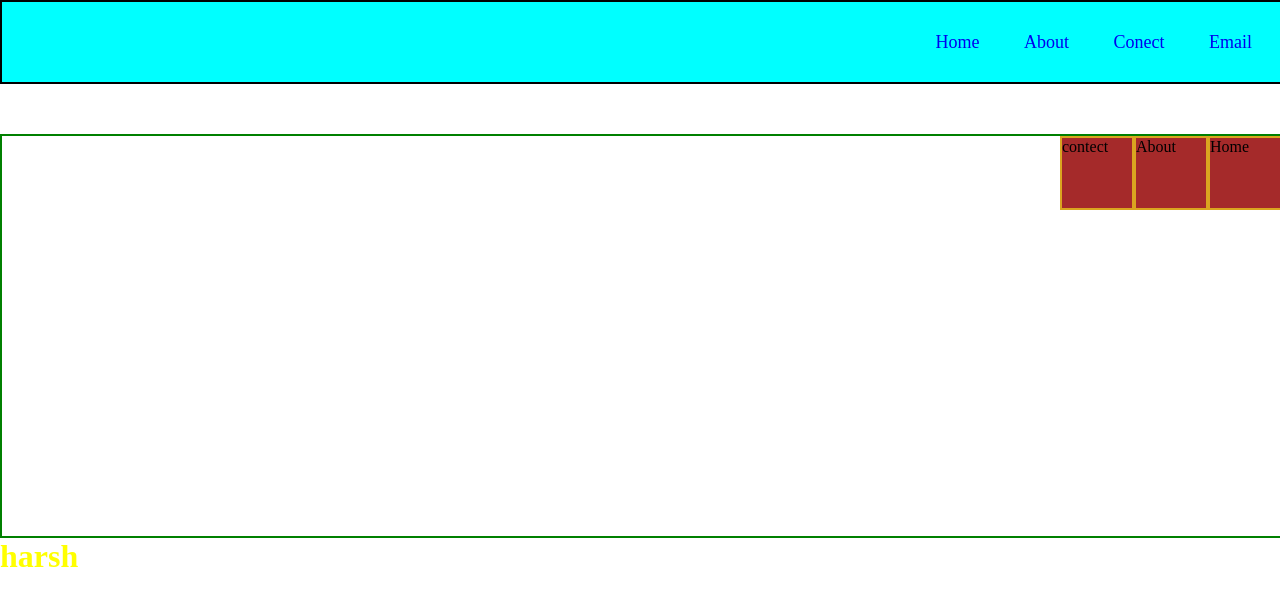
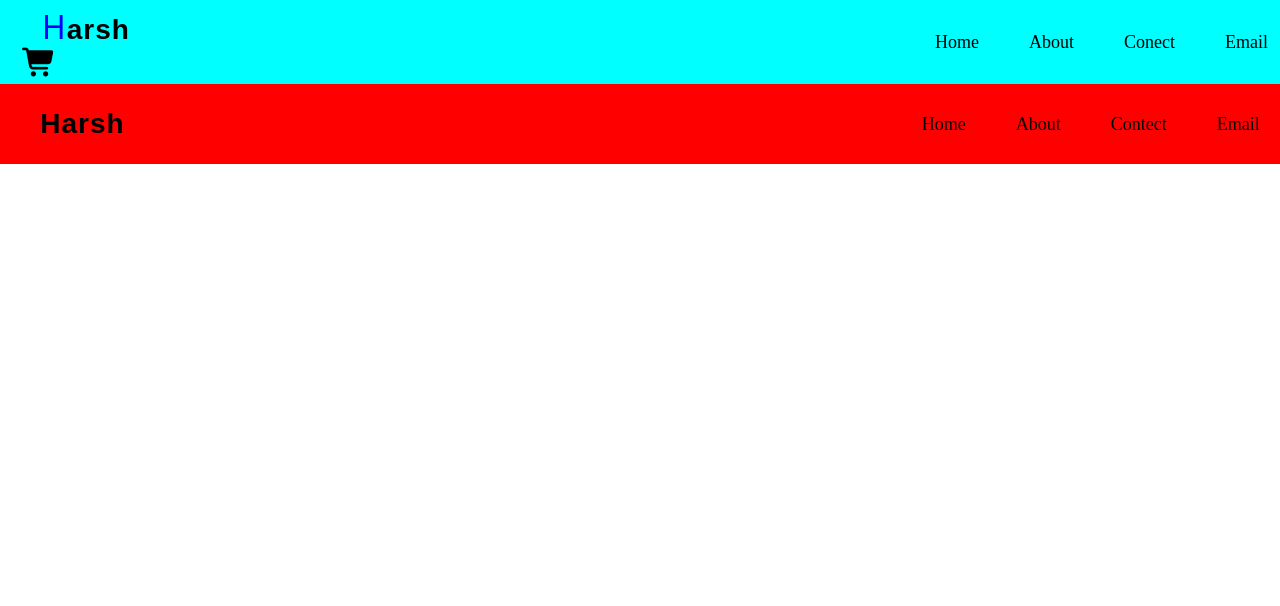
Before and after one commit to Harsh128/javascript.pratice, a plain HTML site: page index.html in a window 1280 px wide. Drawn offline with Linux system fonts and the light colour scheme; a web font is replaced by a local one.

Commit message:
21/10/2025

```diff
--- a/app.js
+++ b/app.js
@@ -1,14 +1,104 @@
-h1=document.querySelector("h1");
+// h1=document.querySelector("h1");
 
-function changeColor(color,delay,nextColorChange){
-    setTimeout(()=>{
-        h1.style.color=color;
-        if(nextColorChange) nextColorChange();
-    },delay);
+// function changeColor(color,delay,nextColorChange){
+//     setTimeout(()=>{
+//         h1.style.color=color;
+//         if(nextColorChange) nextColorChange();
+//     },delay);
+// }
+
+// changeColor("red",1000,()=>{
+//     changeColor("orange",1000,()=>{
+//         changeColor("yellow",1000)
+//     })
+// })
+// container=document.changeColor("green",2000,()=>{
+
+// });
+function hello() {
+    console.log("Harsh")
 }
 
-changeColor("red",1000,()=>{
-    changeColor("orange",1000,()=>{
-        changeColor("yellow",1000)
-    })
-})
+function demo() {
+    console.log("ok");
+    hello();
+}
+function nodemo() {
+    console.log("note ok");
+    demo();
+}
+nodemo();
+
+
+
+function one() {
+    return 6;
+}
+function two() {
+    return one() + one();
+}
+function three() {
+    let ans = two() + one();
+    console.log(ans);
+}
+three();
+
+setTimeout(() => {
+    console.log("apna collage")
+}, 2000);
+
+console.log("hello...");
+
+// let a = 0;
+// for (let i = a; i < 5; i++) {
+//     console.log(i);
+// }
+
+//  function uouo(){
+
+//     for (let i=2; i<20; i+=2){
+//         console.log (i);
+//     }
+//  }
+//  uouo();
+
+// let yoy =12;
+//  function eco(){
+//     for(let i=yoy; i<120; i+=12){
+//         console.log(i);
+//     }
+
+//  }
+//  eco();
+
+
+// let a = 2;
+// let b = 3;
+// function sum() {
+//     return function munlti() {
+//         console.log( a + b + 10)
+//     };
+// }
+// sum()();
+
+let tot = 3;
+function roro() {
+    for (let i = tot; i < 30; i += 3) {
+        console.log(i);
+
+    }
+
+}
+roro();
+
+function sum (a,b){
+    return (a+b);
+}
+console.log (sum(2,3));
+
+
+
+function  multiply(a,b){
+    return (a*b);
+}
+console.log (multiply(3,6));
--- a/index.html
+++ b/index.html
@@ -1,31 +1,50 @@
 <!DOCTYPE html>
 <html lang="en">
+
 <head>
     <meta charset="UTF-8">
     <meta name="viewport" content="width=device-width, initial-scale=1.0">
     <title>Document</title>
-    <link rel="stylesheet"href="style.css">
+    <link rel="preconnect" href="https://fonts.googleapis.com">
+<link rel="preconnect" href="https://fonts.gstatic.com" crossorigin>
+
+    <link rel="stylesheet" href="style.css">
+    <link rel="stylesheet" href="https://cdnjs.cloudflare.com/ajax/libs/font-awesome/7.0.1/css/all.min.css" integrity="sha512-2SwdPD6INVrV/lHTZbO2nodKhrnDdJK9/kg2XD1r9uGqPo1cUbujc+IYdlYdEErWNu69gVcYgdxlmVmzTWnetw==" crossorigin="anonymous" referrerpolicy="no-referrer" />
+    <link rel="preconnect" href="https://fonts.googleapis.com">
+<link rel="preconnect" href="https://fonts.gstatic.com" crossorigin>
+<link href="https://fonts.googleapis.com/css2?family=Bungee&display=swap"
+rel="stylesheet">
+<link href="https://fonts.googleapis.com/css2?family=New+Rocker&display=swap"
+rel="stylesheet">
 </head>
+
 <body>
     <nav class="header">
+        <div class="logo">
+            <h2><span>H</span>arsh</h2>
+            <i class="fa-solid fa-cart-shopping"></i>
+        </div>
+        <div class="opction">
 
-        <div class="opction">
-            <ul>
-                <li><a href="#">Home</a></li>
-                <li><a href="#">About</a></li>
-                <li><a href="#">Conect</a></li>
-                <li><a href="#">Email</a></li>
-            </ul>
+            <li><a href="#" id="ok">Home</a></li>
+            <li><a href="#"id="ok">About</a></li>
+            <li><a href="#"id="ok">Conect</a></li>
+            <li><a href="#"id="ok">Email</a></li>
+
         </div>
     </nav>
-    <div class="cotainer" id="wowo">
-        <div class="frist">Home</div>
-        <div class="frist">About</div>
-        <div class="frist">contect</div>
-    </div>
-    <div id="ok">
-    <h1>harsh</h1>
-    </div>
+    <nav class="second">
+        <div class="logo">
+            <h2>Harsh</h2>
+        </div>
+        <div class="container">
+            <li><a href="#">Home</a></li>
+            <li><a href="#">About</a></li>
+            <li><a href="#">Contect</a></li>
+            <li><a href="#">Email</a></li>
+        </div>
+    </nav>
     <script src="app.js"></script>
 </body>
+
 </html>
--- a/style.css
+++ b/style.css
@@ -1,46 +1,81 @@
 *{
-    margin: 0%;
-    padding: 0%;
+    margin: 0;
+    padding: 0;
 }
-nav{
+.header{
+    background-color: aqua;
     height: 80px;
-    width: 100%;
-    background-color: aqua;
-    border: 2px solid black;
     display: flex;
-    flex-direction: row-reverse;
-    /* justify-content:space-between; */
+    justify-content: space-between;
     align-items: center;
+    padding: 2px;
+
 }
-ul,li,a{
-      text-decoration: none;
-      display: inline;
-      margin: 10px;
-      font-size:large;
+.opction{
+      display: flex;
+      justify-content: space-between;
+       gap: 30px;
+       list-style: none;
 
 }
 
-
-#wowo{
-    height:400px;
-    width: 100%;
-    border: 2px solid green;
-    margin-top:50px;
-    display: flex;
-    flex-direction:row-reverse;
-    /* justify-content: space-evenly; */
+.opction,a{
+    text-decoration: none;
+    font-size: large;
+}
+.logo,h2{
+     font-family: "New Rocker", system-ui;
+  font-weight: 900;
+  font-style: normal;
+  margin-left:20px ;
+  padding: 0%;
 
 
 }
-.frist{
-    height: 70px;
-    width: 70px;
-    border: 2px solid goldenrod;
-    display: inline-block;
-    /* margin: 10px; */
-    background-color: brown;
-    align-items: center;
+span{
+    color: blue;
+     font-family: "New Rocker", system-ui;
+  font-weight: 400;
+  font-style: normal;
+  font-size: xx-large;
+}
+#ok:hover{
+    background-color:chartreuse;
+}
 
 
 
+
+.second{
+    background-color:red;
+    height: 80px;
+    display: flex;
+    justify-content: space-between;
+    align-items: center;
+    padding: 0.20px;
 }
+.container{
+    display: flex;
+    justify-content: space-between;
+    gap: 30px;
+    list-style: none;
+    margin: 0;
+    padding: 0;
+}
+.container,a{
+    font-size: large;
+    text-decoration: none;
+    color: black;
+    padding: 5px 10px;
+}
+a:hover{
+    background-color: aqua;
+    border-radius: 5px;
+}
+.logo,h2{
+         font-family: 'Poppins', sans-serif;
+   font-size: 28px;
+  font-weight: 600;
+  color: black;
+  letter-spacing: 1px;
+}
```
